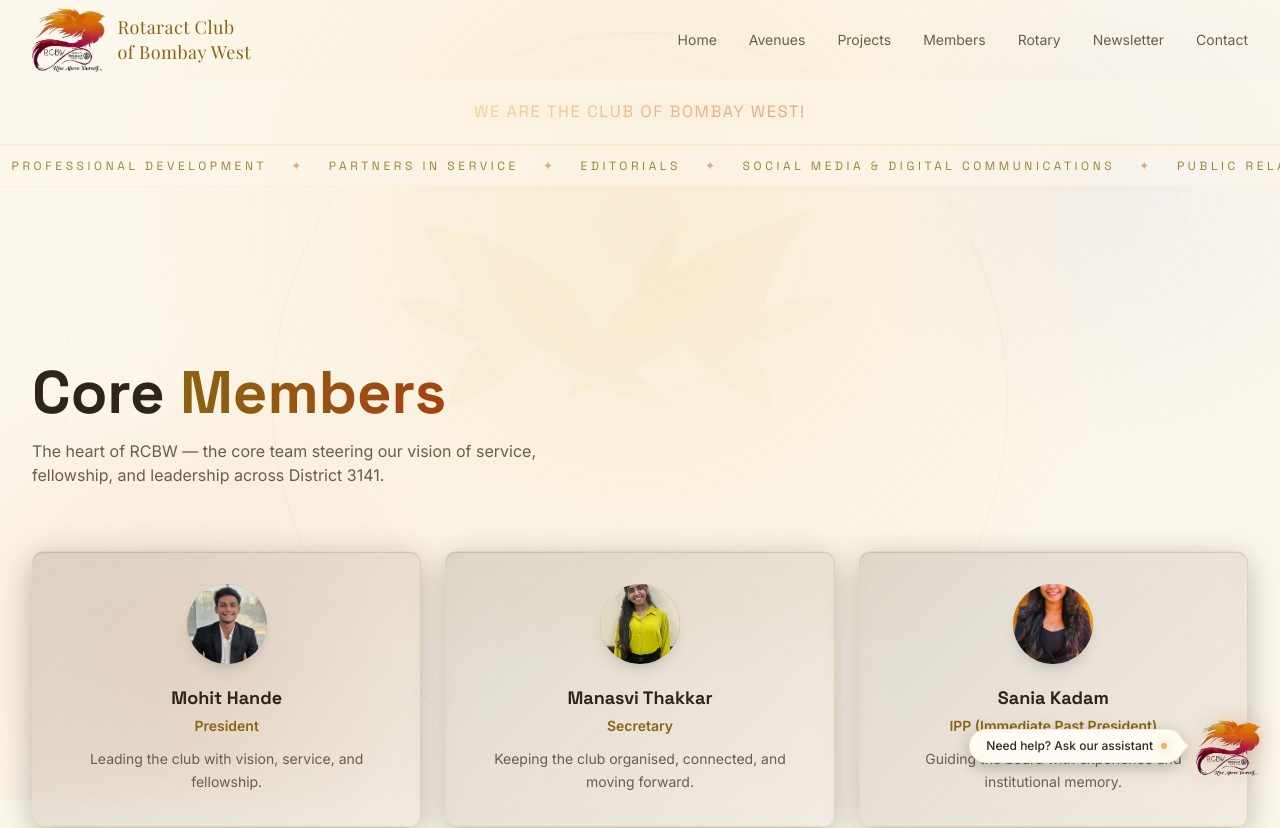
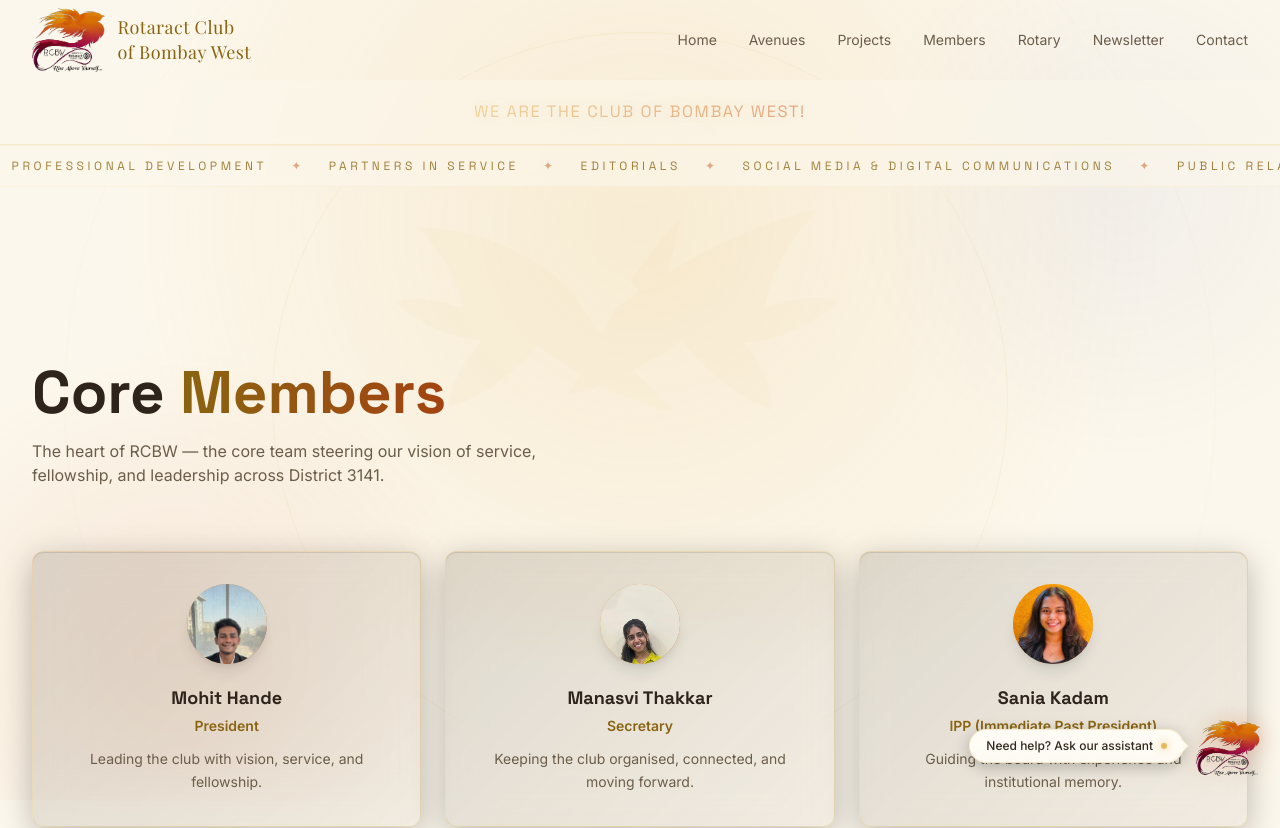
Before and after one commit to Harkeerat-ai/rc_web, a Next.js app: page /members in a window 1280 px wide. Shown: the top 828 px of the page. Built offline with nearby package versions, Linux system fonts and the light colour scheme.

Commit message:
Fix member avatar crop to keep faces in frame

```diff
--- a/app/members/page.tsx
+++ b/app/members/page.tsx
@@ -33,7 +33,7 @@
                     alt={member.name}
                     loading="lazy"
                     decoding="async"
-                    className="w-full h-full object-cover"
+                    className="w-full h-full object-cover object-top"
                   />
                 ) : (
                   <span className="text-white font-heading text-2xl font-bold">
--- a/components/avenues/AvenueOfficer.tsx
+++ b/components/avenues/AvenueOfficer.tsx
@@ -36,7 +36,7 @@
                   alt={director.name}
                   loading="lazy"
                   decoding="async"
-                  className="w-full h-full object-cover"
+                  className="w-full h-full object-cover object-top"
                 />
               ) : (
                 <span className="text-white font-heading text-lg font-bold">
```
